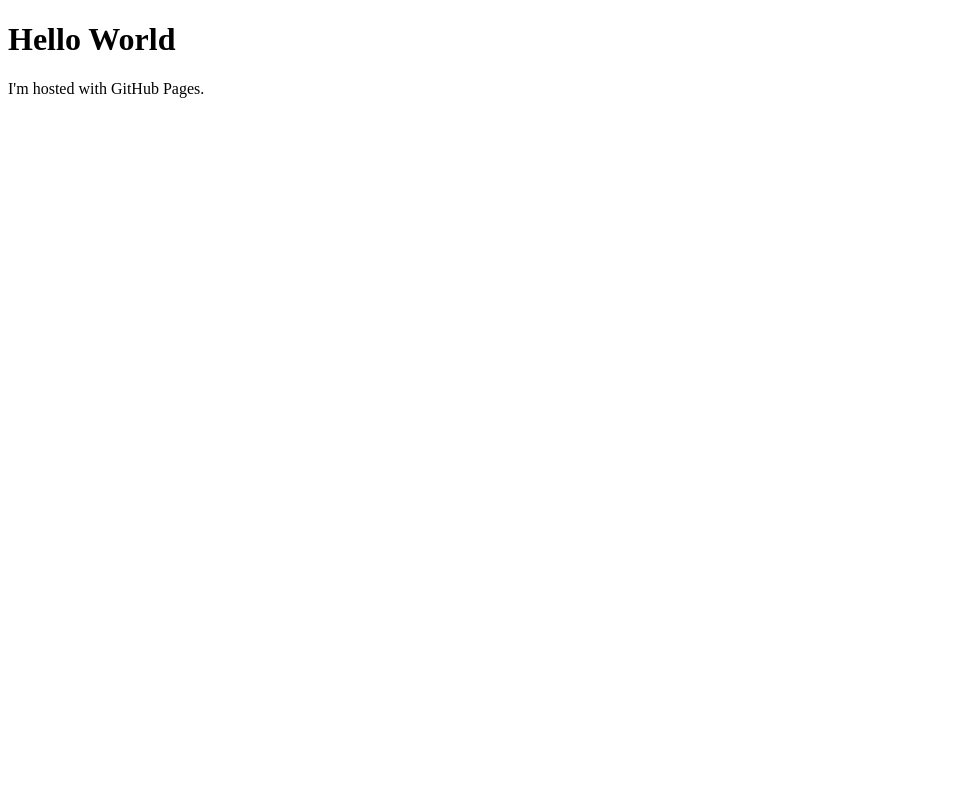
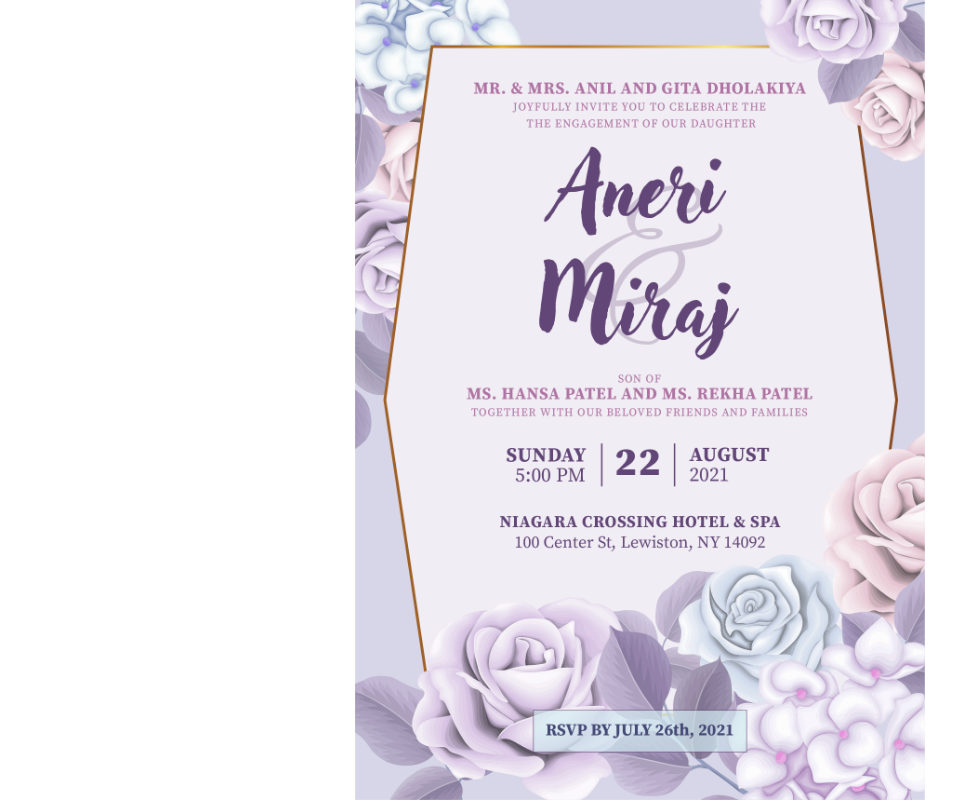
Before and after one commit to mirajaneri/mirajaneri.github.io, a plain HTML site: page index.html in a window 1280 px wide. Shown: the whole page, without its empty margins (0-980 px from the left). Drawn offline with Linux system fonts and the light colour scheme.

Commit message:
Invitation

```diff
--- a/index.html
+++ b/index.html
@@ -1,7 +1,7 @@
 <!DOCTYPE html>
 <html>
-<body>
-<h1>Hello World</h1>
-<p>I'm hosted with GitHub Pages.</p>
+<body style="margin: 0px; overflow: hidden;">
+<center><img src="img/invitation.png" style="max-height: 100vh;
+  width: auto;" /></center>
 </body>
 </html>
```
Also changed, not shown: img/invitation.png (added).
